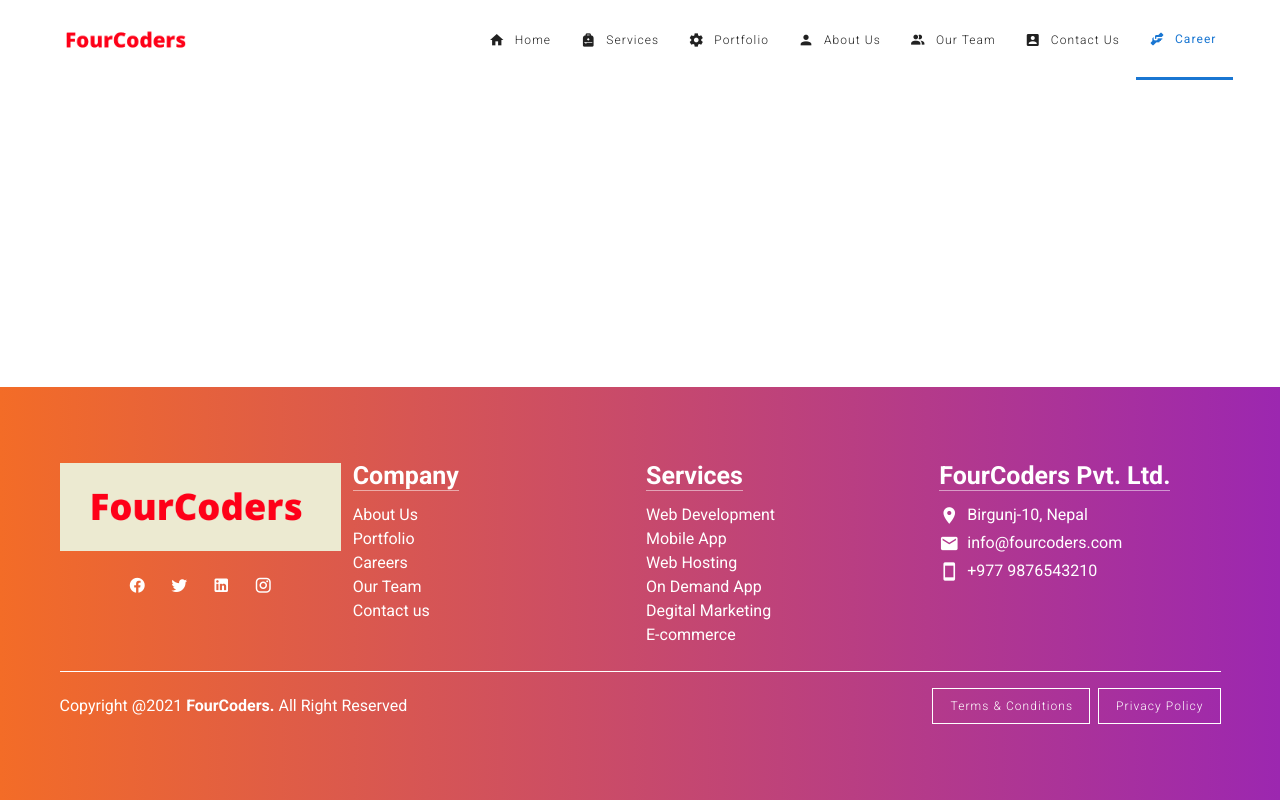
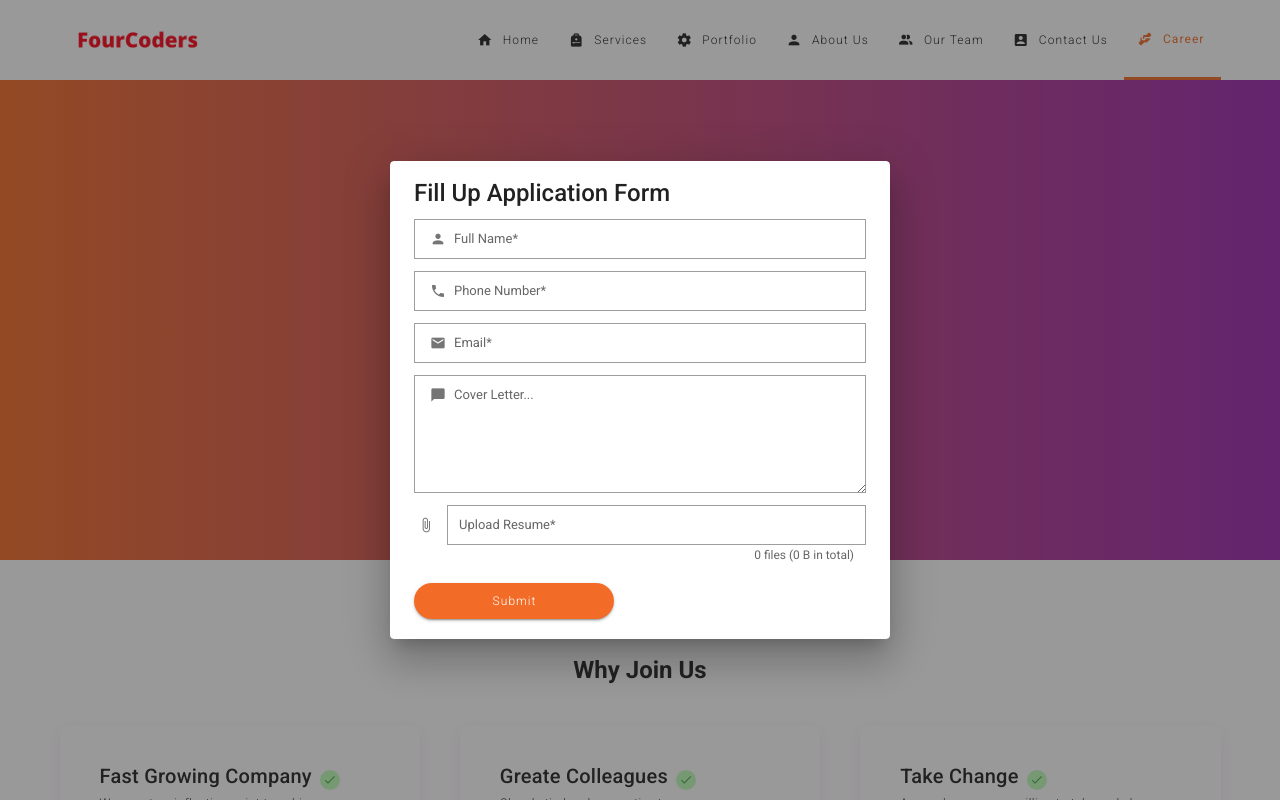
Before and after one commit to alamayub/fourcoders, a Vue app: page /career in a window 1280 px wide. Shown: the top 800 px of the page. Built offline with nearby package versions, Linux system fonts and the light colour scheme.

Commit message:
career page finished

```diff
--- a/src/App.vue
+++ b/src/App.vue
@@ -45,6 +45,7 @@ img {
   font-weight: 300 !important;
   text-transform: capitalize !important;
   font-size: 12px !important;
+  text-transform: capitalize !important;
 }
 
 p {
--- a/src/components/Navbar.vue
+++ b/src/components/Navbar.vue
@@ -1,6 +1,6 @@
 <template>
   <v-app-bar color="white" app height="80" elevate-on-scroll>
-    <v-container class="d-flex justify-space-between align-center pa-0">
+    <v-container class="d-flex justify-space-between align-center py-0">
       <div class="logo" style="height: 50px;">
         <img src="../assets/logo.png" alt="Logo">
       </div>
@@ -45,8 +45,8 @@ export default {
 .nav .theme--light.v-btn--active:hover::before, .nav .theme--light.v-btn--active::before { opacity: 0 !important; }
 .nav .v-btn { height: 80px !important; }
 .active__nav {
-  border-bottom: 3px solid #1976d2;
-  color: #1976d2 !important;
+  border-bottom: 3px solid rgb(243, 108, 39);
+  color: rgb(243, 108, 39) !important;
   font-weight: 400 !important;
 }
 .f_active_nav {
--- a/src/router/index.js
+++ b/src/router/index.js
@@ -8,10 +8,14 @@ const routes = [
   { path: '/', name: 'Home', component: Home },
   { path: '/services', name: 'Services', component: () => import(/* webpackChunkName: "services" */ '../views/Services.vue')},
   { path: '/about', name: 'About', component: () => import(/* webpackChunkName: "about" */ '../views/About.vue') },
-  { path: '/contact', name: 'Contact', component: () => import(/* webpackChunkName: "contact" */ '../views/Contact.vue') }
+  { path: '/contact', name: 'Contact', component: () => import(/* webpackChunkName: "contact" */ '../views/Contact.vue') },
+  { path: '/career', name: 'Career', component: () => import(/* webpackChunkName: "career" */ '../views/Career.vue') }
 ]
 
 const router = new VueRouter({
+  scrollBehavior () {
+    return { x: 0, y: 0 };
+  },
   mode: 'history',
   base: process.env.BASE_URL,
   routes
--- /dev/null
+++ b/src/views/Career.vue
@@ -0,0 +1,195 @@
+<template>
+  <div class="career">
+    <div class="text__banner" data-aos="zoom-in">
+      <div class="text__banner__content pa-3">
+        <div style="line-height: 1;" class="display-1">Careers</div>
+        <p class="my-4" style="opacity: .9; text-align: center !important;">Lorem ipsum dolor sit amet consectetur adipisicing elit. Impedit, obcaecati? <br> Id similique, quasi earum, amet magnam provident eum adipisci perferendis <br> necessitatibus natus soluta neque esse? Iure quasi quos suscipit dolores!</p>
+        <v-btn data-aos="zoom-in" rounded width="150" color="primary">
+          <span class="text-capitalize">join us</span>
+        </v-btn>
+      </div>
+    </div>
+    <v-container class="py-10 py-sm-12 py-md-14 py-lg-16">
+      <div class="headline text-center font-weight-bold" data-aos="fade-up">Why Join Us</div>
+      <div class="join mt-4 mt-sm-6 mt-md-8 mt-lg-10">
+        <div class="join__item pa-4 pa-sm-6 pa-md-8 pa-lg-10" v-for="(benfit, b) in benefits" :key="b" data-aos="zoom-in">
+          <div class="d-flex align-center" style="grid-gap: 8px;">
+            <div class="title mb-2" style="line-height: 1;">{{ benfit.title }}</div>
+            <v-avatar color="success lighten-4" size="20">
+              <v-icon size="14" color="success">mdi-check</v-icon>
+            </v-avatar>
+          </div>
+          <p>{{ benfit.desc }}</p>
+        </div>
+      </div>
+    </v-container>
+
+    <!-- Vacancies -->
+    <v-container id="#join">
+      <div class="text-center mb-5">
+        <div class="headline mb-1">Want to join FourCoders?</div>
+        <p style="text-align: center !important;">Checkout our current openings, fill the application form. <br> We will get back to you.</p>
+      </div>
+      <div class="vacancy d-flex flex-column" style="grid-gap: 16px;">
+        <div class="vacancy__item pa-3 pa-sm-4 pa-md-5 pa-lg-6" v-for="(vacancy, v) in vacancies" :key="v" data-aos="zoom-in">
+          <div style="width: 100%;">
+            <div class="d-flex justify-space-between align-center">
+              <div class="title">{{ vacancy.title }}</div>
+              <div style="font-size: 13px; opacity: .75; font-weight: 500; letter-spacing: .5px;" class="primary--text">{{ vacancy.type }}, {{ vacancy.count }}</div>
+            </div>
+            <p v-if="vacancy.desc" class="text-start mt-1" style="opacity: .6;">
+              Lorem ipsum dolor sit amet consectetur adipisicing elit. Doloremque quae voluptas molestiae, natus, neque, consectetur quisquam vero aliquid incidunt ducimus necessitatibus vitae officia adipisci sit dolore voluptates quod! Cupiditate, enim!
+            </p>
+          </div>
+          <div>
+            <v-icon size="30" color="primary" v-text="'mdi-chevron-right'" />
+          </div>
+        </div>
+      </div>
+    </v-container>
+
+    <div class="pt-10 pt-sm-12 pt-md-14 pt-lg-16">
+      <div class="headline text-center mb-4 mb-sm-6 mb-md-8 mb-lg-10 font-weight-bold">Life At FourCoders</div>
+      <div class="images">
+        <div class="image" v-for="(img, i) in images" :key="i" data-aos="zoom-in">
+          <img :src="img" alt="Image Description">
+        </div>
+      </div>
+    </div>
+
+    <!-- Vacancy fill up form -->
+    <v-dialog v-model="dialog" max-width="500">
+      <v-card>
+        <v-card-title class="text-h5">Fill Up Application Form </v-card-title>
+        <v-card-text>
+          <v-form  ref="form" lazy-validation v-model="valid" class="d-flex flex-column" style="grid-gap: 12px;">
+            <v-text-field v-model="item.name" label="Full Name*" dense outlined hide-details prepend-inner-icon="mdi-account" :rules="[ v => !!v || '' ]" />
+            <v-text-field v-model="item.phone" label="Phone Number*" dense outlined hide-details prepend-inner-icon="mdi-phone" :rules="[ v => !!v || '' ]" />
+            <v-text-field v-model="item.email" label="Email*" dense outlined hide-details prepend-inner-icon="mdi-email" :rules="[ v => !!v || '' ]" />
+            <v-textarea v-model="item.message" label="Cover Letter..." dense outlined hide-details prepend-inner-icon="mdi-message" rows="4" />
+            <v-file-input v-model="resume" show-size counter dense outlined label="Upload Resume*" :rules="[ v => !!v || '' ]" />
+            <v-btn rounded color="primary" max-width="200" :disabled="!valid" @click="submit">submit</v-btn>
+          </v-form>
+        </v-card-text>
+      </v-card>
+    </v-dialog>
+
+  </div>
+</template>
+
+<script>
+export default {
+  data: () => ({
+    vacancies: [
+      { title: 'Front-end Developer', type: 'Full Time', count: 4, desc: true },
+      { title: 'Back-end Developer', type: 'Full Time', count: 2, desc: true },
+      { title: 'Content Writer', type: 'Full Time', count: 1, desc: false },
+      { title: 'UX/UI Designer', type: 'Part Time', count: 1, desc: false },
+      { title: 'Marketing Manager', type: 'Full Time', count: 2, desc: true },
+    ],
+    dialog: true,
+    valid: true,
+    item: {
+      name: null,
+      phone: null,
+      email: null,
+      message: null,
+      position: null,
+    },
+    resume: null,
+    images: [
+      'https://cdn.corporatefinanceinstitute.com/assets/home-office1.jpeg',
+      'https://miro.medium.com/max/1187/1*IQdJfacKYjGRWGJgGYpMOA.jpeg',
+      'https://images.pexels.com/photos/2528118/pexels-photo-2528118.jpeg',
+      'https://images.squarespace-cdn.com/content/v1/5c51362e9d5abb96a228b53b/1549431692124-YUL6FYCHM0PK1FZ0TEH2/134744_2BrandonParkDr_092.jpg',
+      'https://asset.mansionglobal.com/editorial/9-ideas-for-home-office-design/assets/mVDNuOv9Jl/homeoffice_lead-2560x1400.jpeg',
+      'https://commercialobserver.com/wp-content/uploads/sites/3/2020/06/Hero-image-office.jpg',
+      'https://www.avepoint.com/blog/wp-content/uploads/2018/10/iStock-887882750.jpg',
+      'https://images.financialexpress.com/2021/01/1-704.jpg',
+      'https://images.adsttc.com/media/images/6077/21f1/f91c/81f9/7400/03c7/newsletter/novita-office-nyc-31web.jpg',
+      'https://stylesatlife.com/wp-content/uploads/2020/11/Elegant-Small-Office-Space-Design-Idea.jpg.webp',
+      'https://www.betterteam.com/images/office-assistant-job-description-6100x4067-2020124.jpeg'
+    ],
+    benefits: [
+      { title: 'Fast Growing Company', desc: 'We are at an inflection point to achieve accelaration' },
+      { title: 'Greate Colleagues', desc: 'Closely tied and supportive team' } ,
+      { title: 'Take Change', desc: 'As much as you are willing to take and show excellence' },
+      { title: 'Don\'t Stop Learning', desc: 'An atmosphere where learning is always on top of to do list' },
+      { title: 'Latest Technology Stack', desc: 'Working experience at cutting edge technologies' },
+      { title: 'Cross Domain Exposure', desc: 'Highly passionate and cohassive team of technology and business people' }
+    ],
+    perks: [
+      { title: 'Flexible Hours', icon: 'mdi-watch' },
+      { title: '0% of Revenue', icon: 'mdi-finance' },
+      { title: 'Pro Tools', icon: 'mdi-tools' },
+      { title: 'Gaming', icon: 'mdi-google-controller' },
+      { title: 'Remote Friendly', icon: 'mdi-remote-desktop' },
+      { title: 'Cosy Studio', icon: 'mdi-sofa-outline' },
+    ]
+  }),
+  methods: {
+    submit() {
+      if(this.$refs.form.validate()) console.log('validate')
+      else console.log('not validated')
+    }
+  }
+}
+</script>
+
+<style scoped>
+/* .text__banner { background: none !important; } */
+
+/* Join Us */
+.join {
+  display: grid;
+  grid-template-columns: repeat(auto-fit, minmax(30%, 1fr));
+  grid-gap: 40px;
+}
+p {
+  text-align: start !important;
+  margin-bottom: 0 !important;
+}
+.join__item {
+    border-radius: 4px;
+    box-shadow: 0 5px 15px 0 rgb(156 39 176 / 10%);
+    /* background: linear-gradient(to top right, rgba(243 108 39 / 100%) 50%, rgba(156 39 176 / 100%) 50%); */
+}
+/* Images */
+.images {
+  display: grid;
+  grid-template-columns: repeat(auto-fit, minmax(20%, 1fr));
+}
+.images img { object-fit: cover !important; }
+
+/* Vacancy */
+.vacancy__item {
+  box-shadow: 0 3px 10px 0 rgb(0 0 0 / 10%);
+  border-radius: 4px;
+  overflow: hidden;
+  display: flex;
+  align-items: center;
+  grid-gap: 12px;
+  cursor: pointer;
+}
+@media (max-width: 1060px) {
+  .join { grid-gap: 35px; }
+  .images { grid-template-columns: repeat(auto-fit, minmax(25%, 1fr)); }
+}
+@media (max-width: 860px) {
+  .join {
+    grid-template-columns: repeat(auto-fit, minmax(46%, 1fr));
+    grid-gap: 30px;
+  }
+  .images { grid-template-columns: repeat(auto-fit, minmax(33%, 1fr)); }
+}
+@media (max-width: 760px) {
+  .join { grid-gap: 25px; }
+}
+@media (max-width: 500px) {
+   .join {
+    grid-template-columns: repeat(auto-fit, minmax(100%, 1fr));
+    grid-gap: 16px;
+  }
+  .images { grid-template-columns: repeat(auto-fit, minmax(50%, 1fr)); }
+}
+</style>
--- a/src/views/Services.vue
+++ b/src/views/Services.vue
@@ -1,6 +1,11 @@
 <template>
   <div class="services__div white">
-    <div>
+    <div class="text__banner" data-aos="zoom-in">
+      <div class="text__banner__content text-h4 text-md-h3 text-lg-h2">
+        <div style="line-height: 1;">FourCoders</div>
+        <span class="mt-3 mt-md-5 text-h6 text-md-h5">Services</span>
+      </div>
+    </div>
     <v-container class="py-10 py-sm-12 py-md-14 py-lg-16">
       <div class="display-1" data-aos="fade-up" style="line-height: 1;">Our Services</div>
       <div class="services__container mt-3">
@@ -11,8 +16,7 @@
         </div>
       </div>
     </v-container>
-    </div>
-    <div style="background-color: rgb(128 128 128 / 5%);" class="py-10 py-sm-12 py-md-14 py-lg-16">
+    <div style="background-color: rgb(128 128 128 / 2.5%);" class="py-10 py-sm-12 py-md-14 py-lg-16">
       <v-container>
         <div class="mb-4" data-aos="fade-up">
           <div class="headline">What Do We Offer</div>
@@ -26,7 +30,7 @@
         </div>
       </v-container>
     </div>
-    <div class="py-10 py-sm-12 py-md-14 py-lg-16">
+    <div class="pt-10 pt-sm-12 pt-md-14 pt-lg-16">
       <div class="px-3 text-center mb-4">
         <div class="headline">We work on latest technologies</div>
         <p>Lorem ipsum dolor sit amet consectetur, adipisicing elit. Quod esse voluptates consequuntur pariatur fuga distinctio? <br> Ut, sapiente a dolores magnam ea voluptatum, possimus, est rerum ab illum reiciendis quibusdam amet?</p>
```
Also changed, not shown: 1 other file (tests, documents, lock files or other folders). Lines whose indentation alone changed are shown as unchanged.
